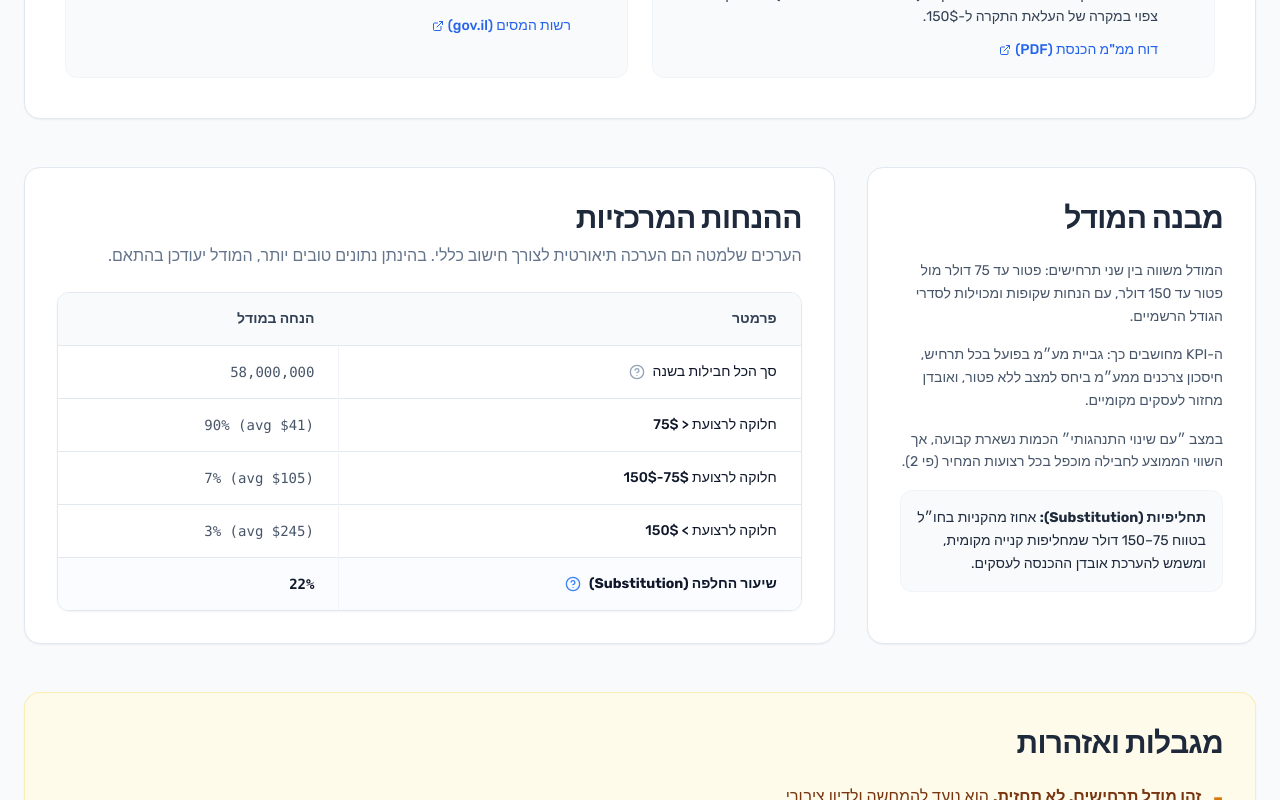
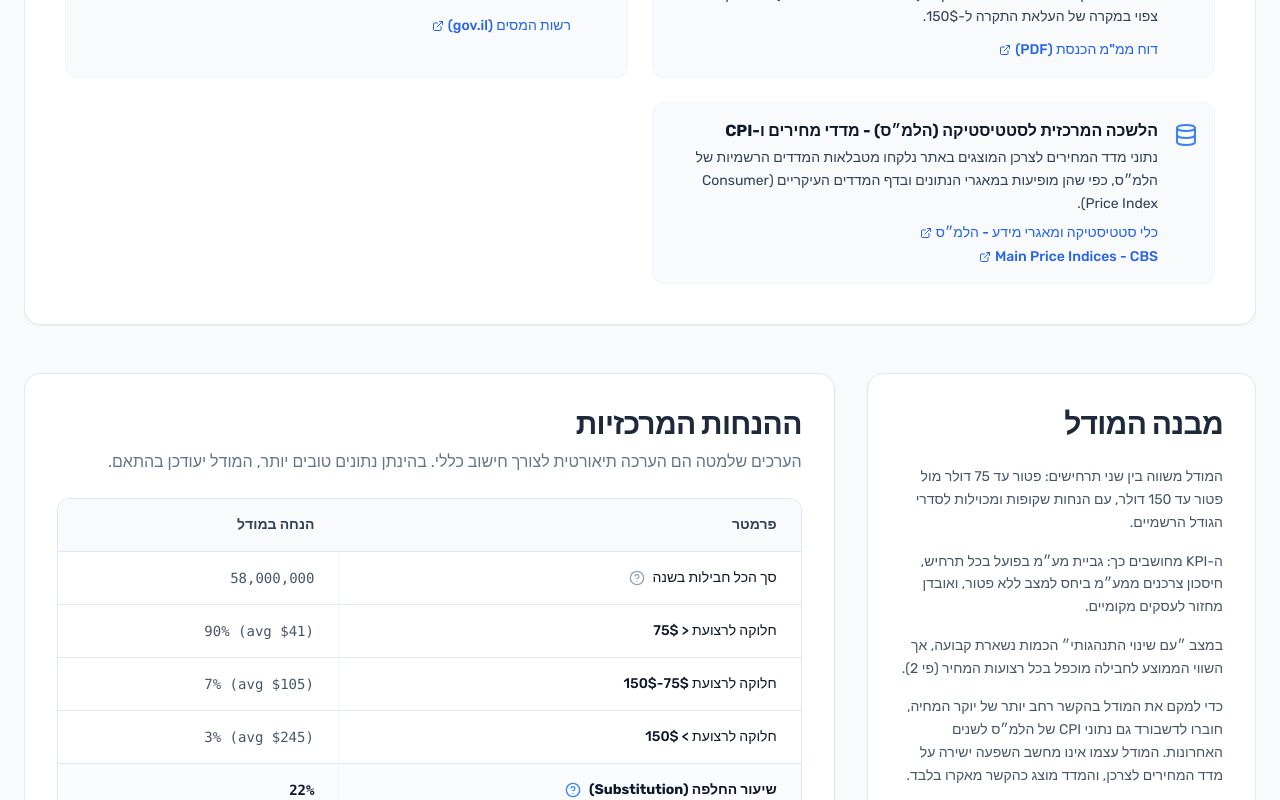
Before and after one commit to sinayblumin/75vs150, a Next.js app: page /methodology in a window 1280 px wide. Shown: the part 1080-1880 px from the top of the page. Built offline with nearby package versions, Linux system fonts and the light colour scheme; a web font is replaced by a local one.

Commit message:
feat: Add methodology page, dashboard client, CPI context chart component, and CPI data for Israel.

```diff
--- a/app/methodology/page.tsx
+++ b/app/methodology/page.tsx
@@ -135,6 +135,37 @@ export default function MethodologyPage() {
                             </a>
                         </div>
                     </li>
+
+                    <li className="flex items-start gap-4 p-4 rounded-xl bg-slate-50 border border-slate-100">
+                        <Database className="w-6 h-6 text-blue-500 shrink-0 mt-1" />
+                        <div>
+                            <span className="font-bold text-slate-900 block mb-1">הלשכה המרכזית לסטטיסטיקה (הלמ״ס) - מדדי מחירים ו-CPI</span>
+                            <p className="text-sm mb-2 leading-relaxed">
+                                נתוני מדד המחירים לצרכן המוצגים באתר נלקחו מטבלאות המדדים הרשמיות של הלמ״ס,
+                                כפי שהן מופיעות במאגרי הנתונים ובדף המדדים העיקריים (Consumer Price Index).
+                            </p>
+                            <div className="flex flex-col gap-1">
+                                <a
+                                    href="https://www.cbs.gov.il/he/CBSNewBrand/Pages/siteToolsAndDatabases.aspx"
+                                    target="_blank"
+                                    rel="noopener noreferrer"
+                                    className="inline-flex items-center gap-1 text-sm text-blue-600 hover:text-blue-800 font-medium group"
+                                >
+                                    כלי סטטיסטיקה ומאגרי מידע - הלמ״ס
+                                    <ExternalLink className="w-3 h-3 transition-transform group-hover:-translate-y-0.5 group-hover:translate-x-0.5" />
+                                </a>
+                                <a
+                                    href="https://www.cbs.gov.il/en/Pages/Main%20Price%20Indices.aspx"
+                                    target="_blank"
+                                    rel="noopener noreferrer"
+                                    className="inline-flex items-center gap-1 text-sm text-blue-600 hover:text-blue-800 font-medium group"
+                                >
+                                    Main Price Indices - CBS
+                                    <ExternalLink className="w-3 h-3 transition-transform group-hover:-translate-y-0.5 group-hover:translate-x-0.5" />
+                                </a>
+                            </div>
+                        </div>
+                    </li>
                 </ul>
             </section>
 
@@ -150,6 +181,10 @@ export default function MethodologyPage() {
                         </p>
                         <p>
                             במצב ״עם שינוי התנהגותי״ הכמות נשארת קבועה, אך השווי הממוצע לחבילה מוכפל בכל רצועות המחיר (פי 2).
+                        </p>
+                        <p>
+                            כדי למקם את המודל בהקשר רחב יותר של יוקר המחיה, חוברו לדשבורד גם נתוני CPI של הלמ״ס לשנים האחרונות.
+                            המודל עצמו אינו מחשב השפעה ישירה על מדד המחירים לצרכן, והמדד מוצג כהקשר מאקרו בלבד.
                         </p>
                         <div className="bg-slate-50 p-4 border border-slate-100 text-slate-800 rounded-xl">
                             <strong>תחליפיות (Substitution):</strong> אחוז מהקניות בחו״ל בטווח 75–150 דולר שמחליפות קנייה מקומית, ומשמש להערכת אובדן ההכנסה לעסקים.
--- /dev/null
+++ b/components/CpiContextChart.tsx
@@ -0,0 +1,71 @@
+"use client";
+
+import cpiData from "@/data/cpi_israel.json";
+import { CartesianGrid, Line, LineChart, ResponsiveContainer, Tooltip, XAxis, YAxis } from "recharts";
+import { ChartCard } from "./ChartCard";
+
+export function CpiContextChart() {
+    return (
+        <ChartCard
+            title="מגמת יוקר המחיה בישראל (מדד המחירים לצרכן)"
+            description="סדרת CPI כללית לשנים האחרונות, על בסיס נתוני הלמ״ס (CBS)."
+            chartClassName="h-72 sm:h-80"
+            caption={
+                <div className="space-y-2 text-center text-xs text-slate-500 leading-relaxed">
+                    <p>
+                        הגרף מציג את מגמת מדד המחירים לצרכן (CPI) בישראל בשנים האחרונות, על פי נתוני הלמ״ס.
+                    </p>
+                    <p>
+                        המדד משקף את מגמת יוקר המחיה הכללית במשק, ולכן הוא מוצג כאן כהקשר מאקרו משלים לצד מודל היבוא האישי.
+                    </p>
+                    <p>
+                        המודל עצמו לא מחשב השפעה ישירה על CPI, והגרף משמש להקשר בלבד.
+                    </p>
+                </div>
+            }
+        >
+            <ResponsiveContainer width="100%" height="100%">
+                <LineChart data={cpiData} margin={{ top: 16, right: 16, left: 16, bottom: 8 }}>
+                    <CartesianGrid strokeDasharray="3 3" vertical={false} stroke="#E2E8F0" />
+                    <XAxis
+                        dataKey="year"
+                        tick={{ fill: "#64748b", fontSize: 12 }}
+                        axisLine={false}
+                        tickLine={false}
+                    />
+                    <YAxis
+                        tick={{ fill: "#64748b", fontSize: 12 }}
+                        axisLine={false}
+                        tickLine={false}
+                        domain={["dataMin - 1", "dataMax + 1"]}
+                        label={{
+                            value: "מדד (2019=100)",
+                            angle: -90,
+                            position: "insideLeft",
+                            fill: "#64748b",
+                            dx: -8,
+                        }}
+                    />
+                    <Tooltip
+                        formatter={(value: number) => [value.toFixed(1), "CPI"]}
+                        labelFormatter={(label) => `שנה: ${label}`}
+                        contentStyle={{
+                            textAlign: "right",
+                            direction: "rtl",
+                            borderRadius: "12px",
+                            border: "1px solid #e2e8f0",
+                        }}
+                    />
+                    <Line
+                        type="monotone"
+                        dataKey="index"
+                        stroke="#0f766e"
+                        strokeWidth={3}
+                        dot={{ r: 4, fill: "#0f766e" }}
+                        activeDot={{ r: 6 }}
+                    />
+                </LineChart>
+            </ResponsiveContainer>
+        </ChartCard>
+    );
+}
--- a/components/DashboardClient.tsx
+++ b/components/DashboardClient.tsx
@@ -10,6 +10,7 @@ import { StakeholderImpact } from "./StakeholderImpact";
 import { StakeholderComparisonTable } from "./StakeholderComparisonTable";
 import { SensitivityChart } from "./SensitivityChart";
 import { CategoryImpactCard } from "./CategoryImpactCard";
+import { CpiContextChart } from "./CpiContextChart";
 
 export type ScenarioResult = {
     exemptionThresholdUsd: number;
@@ -305,6 +306,10 @@ export default function DashboardClient({
                 </div>
             </section>
 
+            <section className="space-y-6">
+                <CpiContextChart />
+            </section>
+
             <div className="mt-10 grid grid-cols-1 gap-6 lg:grid-cols-2">
                 <section className="rounded-2xl border border-slate-200 bg-slate-50 p-6 sm:p-8">
                     <h3 className="text-2xl font-heading font-bold mb-4 text-slate-800">מסקנות</h3>
--- /dev/null
+++ b/data/cpi_israel.json
@@ -0,0 +1,8 @@
+[
+  { "year": 2019, "index": 100.0 },
+  { "year": 2020, "index": 99.3 },
+  { "year": 2021, "index": 102.1 },
+  { "year": 2022, "index": 107.5 },
+  { "year": 2023, "index": 110.7 },
+  { "year": 2024, "index": 114.2 }
+]
```
